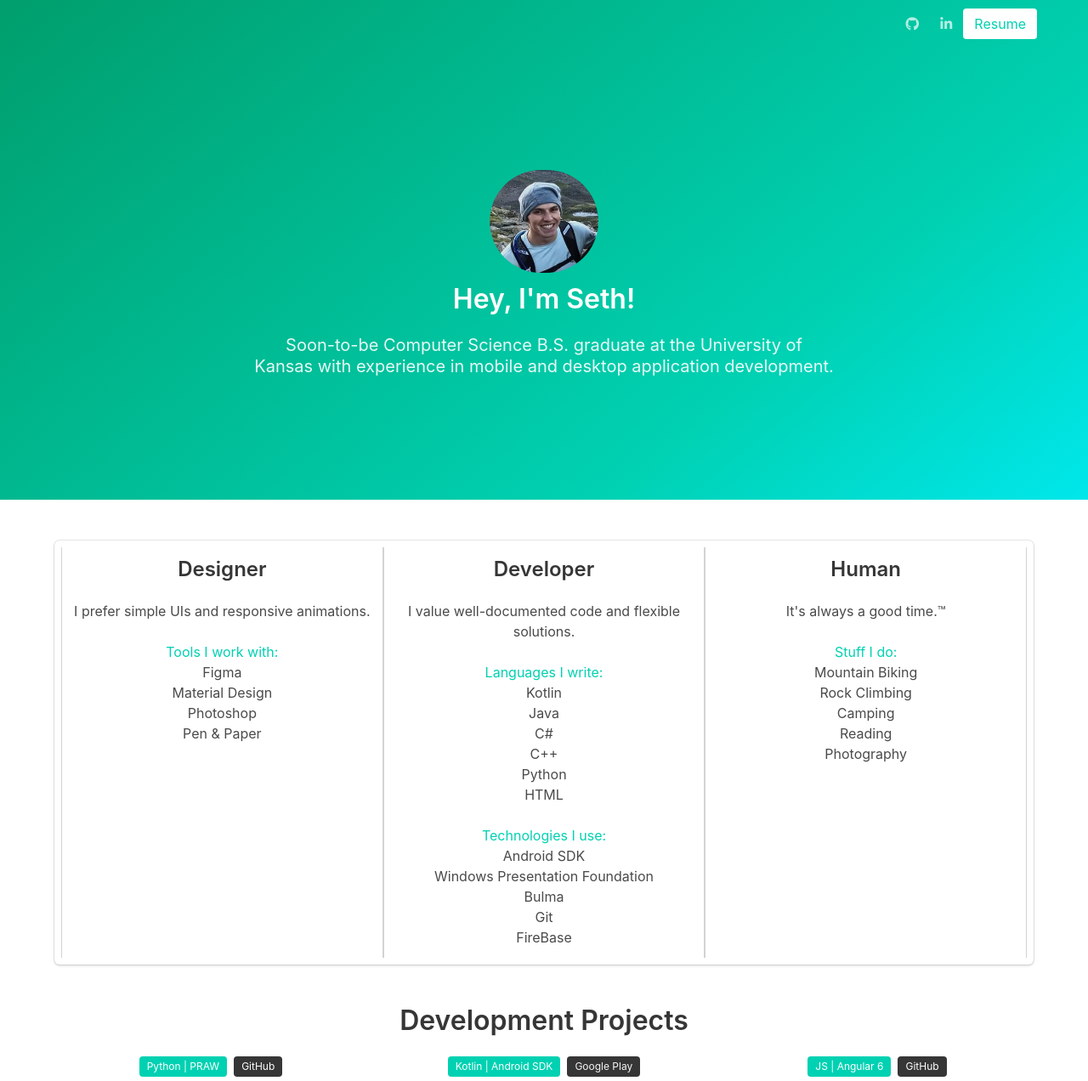
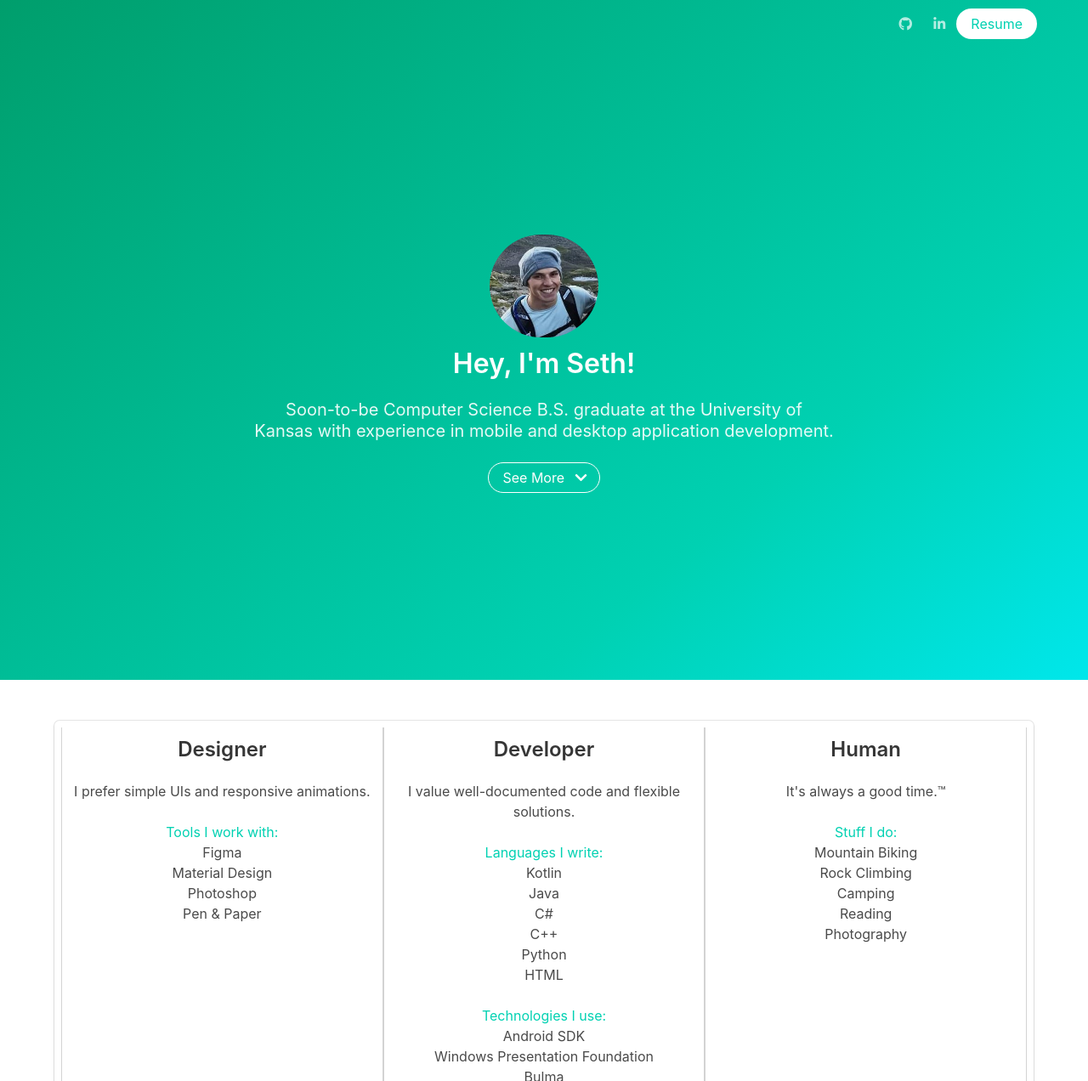
Before and after one commit to sethepeterson/Portfolio, a plain HTML site: page index.html in a window 1280 px wide. Shown: the top 1272 px of the page at 85% size. Drawn offline with Linux system fonts and the light colour scheme; some packages are replaced by stand-ins of ours.

Commit message:
Improve header and implement snap scrolling

```diff
--- a/index.html
+++ b/index.html
@@ -1,6 +1,7 @@
 <!DOCTYPE html>
 
 <html>
+
 	<head>
 		<meta charset="utf-8">
 		<meta content="width=device-width, initial-scale=1" name="viewport">
@@ -16,14 +17,11 @@
 	</head>
 
 	<body>
-		<!-- The core Firebase JS SDK is always required and must be listed first -->
 		<script src="/__/firebase/6.2.2/firebase-app.js"></script>
-
-		<!-- Initialize Firebase -->
 		<script src="/__/firebase/init.js"></script>
 
 		<!-- Hero -->
-		<div class="hero is-medium is-primary is-bold">
+		<div class="hero is-fullheight is-primary is-bold snapPoint">
 			<div class="hero-head">
 				<nav class="navbar">
 					<div class="container">
@@ -40,7 +38,7 @@
 											<i class="fab fa-linkedin-in"></i>
 										</span>
 									</a>
-									<a class="button is-primary is-inverted" href="media/downloads/ResumeSethPeterson.pdf" target="_blank">
+									<a class="button is-rounded is-primary is-inverted" href="media/downloads/ResumeSethPeterson.pdf" target="_blank">
 										<span>Resume</span>
 									</a>
 								</span>
@@ -62,21 +60,29 @@
 								Soon-to-be Computer Science B.S. graduate at the University of Kansas with experience
 								in mobile and desktop application development.
 							</h2>
+							<a class="button is-primary is-inverted is-rounded is-outlined is-inline-block" href="#body">
+								<span>See More</span>
+								<span class="icon">
+									<i class="fas fa-chevron-down"></i>
+								</span>
+							</a>
 						</div>
 					</div>
 				</div>
 			</div>
 		</div>
 
+		<!-- Body -->
+		<div class="section snapPoint" id="body">
 
 			<!-- Bios & Projects -->
-		<div class="section">
+			<div>
 				<div class="container">
-
 					<div class="box">
 						<div class="columns is-narrow is-centered">
 
-						<div class="column has-text-centered" style="border-left: 1px solid #D3D3D3; border-right: 1px solid #D3D3D3;">
+							<div class="column has-text-centered"
+								style="border-left: 1px solid #D3D3D3; border-right: 1px solid #D3D3D3;">
 								<h1 class="title is-size-4 is-spaced">Designer</h1>
 								<p>I prefer simple UIs and responsive animations.</p>
 								<br>
@@ -89,7 +95,8 @@
 								</ul>
 							</div>
 
-						<div class="column has-text-centered" style="border-left: 1px solid #D3D3D3; border-right: 1px solid #D3D3D3;">
+							<div class="column has-text-centered"
+								style="border-left: 1px solid #D3D3D3; border-right: 1px solid #D3D3D3;">
 								<h1 class="title is-size-4 is-spaced">Developer</h1>
 								<p>I value well-documented code and flexible solutions.</p>
 								<br>
@@ -114,7 +121,8 @@
 								</ul>
 							</div>
 
-						<div class="column has-text-centered" style="border-left: 1px solid #D3D3D3; border-right: 1px solid #D3D3D3;">
+							<div class="column has-text-centered"
+								style="border-left: 1px solid #D3D3D3; border-right: 1px solid #D3D3D3;">
 								<h1 class="title is-size-4 is-spaced">Human</h1>
 								<p>It's always a good time.™</p>
 								<br>
@@ -132,8 +140,10 @@
 					</div>
 
 				</div>
+			</div>
 
 			<!-- Development Projects-->
+			<div class="snapPoint">
 				<div class="container has-text-centered">
 					<br>
 					<br>
@@ -144,18 +154,18 @@
 						<div class="column is-one-third">
 							<div class="tags is-centered is-marginless">
 								<span class="tag is-primary">Python | PRAW</span>
-							<span class="tag link is-dark"><a href="https://github.com/sethepeterson/Reddit-Climbing-Route-Bot" style="text-decoration: none; color: #FFFFFF;"
-									target="_blank">GitHub</a></span>
+								<span class="tag link is-dark"><a href="https://github.com/sethepeterson/Reddit-Climbing-Route-Bot"
+										style="text-decoration: none; color: #FFFFFF;" target="_blank">GitHub</a></span>
 							</div>
 							<figure class="image link is-3by2">
-							<a href="https://www.reddit.com/user/ClimbingRouteBot" target="_blank"><img src="media/logos/RedditBotLogo.jpg"></a>
+								<a href="https://www.reddit.com/user/ClimbingRouteBot" target="_blank"><img
+										src="media/logos/RedditBotLogo.jpg"></a>
 							</figure>
 						</div>
 
 						<div class="column is-one-third">
 							<div class="tags is-centered is-marginless">
 								<span class="tag is-primary">Kotlin | Android SDK</span>
-							<span class="tag is-dark data-tooltip">Google Play</span>
 							</div>
 							<figure class="image is-3by2">
 								<img src="media/logos/Terra.jpg">
@@ -165,20 +175,23 @@
 						<div class="column is-one-third">
 							<div class="tags is-centered is-marginless">
 								<span class="tag is-primary">JS | Angular 6</span>
-							<span class="tag link is-dark"><a href="https://github.com/BlakeJordan/Minesweeper" style="text-decoration: none; color: #FFFFFF;"
-								 target="_blank">GitHub</a></span>
+								<span class="tag link is-dark"><a href="https://github.com/BlakeJordan/Minesweeper"
+										style="text-decoration: none; color: #FFFFFF;" target="_blank">GitHub</a></span>
 
 							</div>
 							<figure class="image link is-3by2">
-							<a href="https://minesweeper-project.firebaseapp.com/" target="_blank"><img src="media/logos/MinesweeperLogo.jpg"></a>
+								<a href="https://minesweeper-project.firebaseapp.com/" target="_blank"><img
+										src="media/logos/MinesweeperLogo.jpg"></a>
 							</figure>
 						</div>
 
 					</div>
 
 				</div>
+			</div>
 
 			<!-- Design work-->
+			<div class="snapPoint">
 				<div class="container has-text-centered">
 					<br>
 					<br>
@@ -208,8 +221,10 @@
 
 					</div>
 				</div>
+			</div>
 
 			<!-- Photography Shots-->
+			<div class="snapPoint">
 				<div class="container has-text-centered">
 					<br>
 					<br>
@@ -272,16 +287,8 @@
 						</div>
 
 					</div>
-
-
-				<!-- See More Button
-				<div class="columns is-centered">
-					<div class="column">
-						<a class="button is-primary is-outlined is-rounded" href="#" disabled>See more</a>
 				</div>
-				</div> -->
 			</div>
-
 		</div>
 
 		<!-- Footer -->
@@ -339,5 +346,6 @@
 
 			</div>
 		</footer>
+
 	</body>
 </html>
--- a/styles/styles.css
+++ b/styles/styles.css
@@ -1,7 +1,6 @@
 img{
   border-radius: 10px;
 }
-
 
 .link{
   opacity: 1;
@@ -16,3 +15,15 @@ img{
 .socialLink{
     transition: .6s ease;
 }
+
+
+/* Scrolling */
+
+html {
+  scroll-behavior: smooth;
+  scroll-snap-type: y proximity;
+}
+
+.snapPoint {
+  scroll-snap-align: start;
+}
```
Lines whose indentation alone changed are shown as unchanged.
